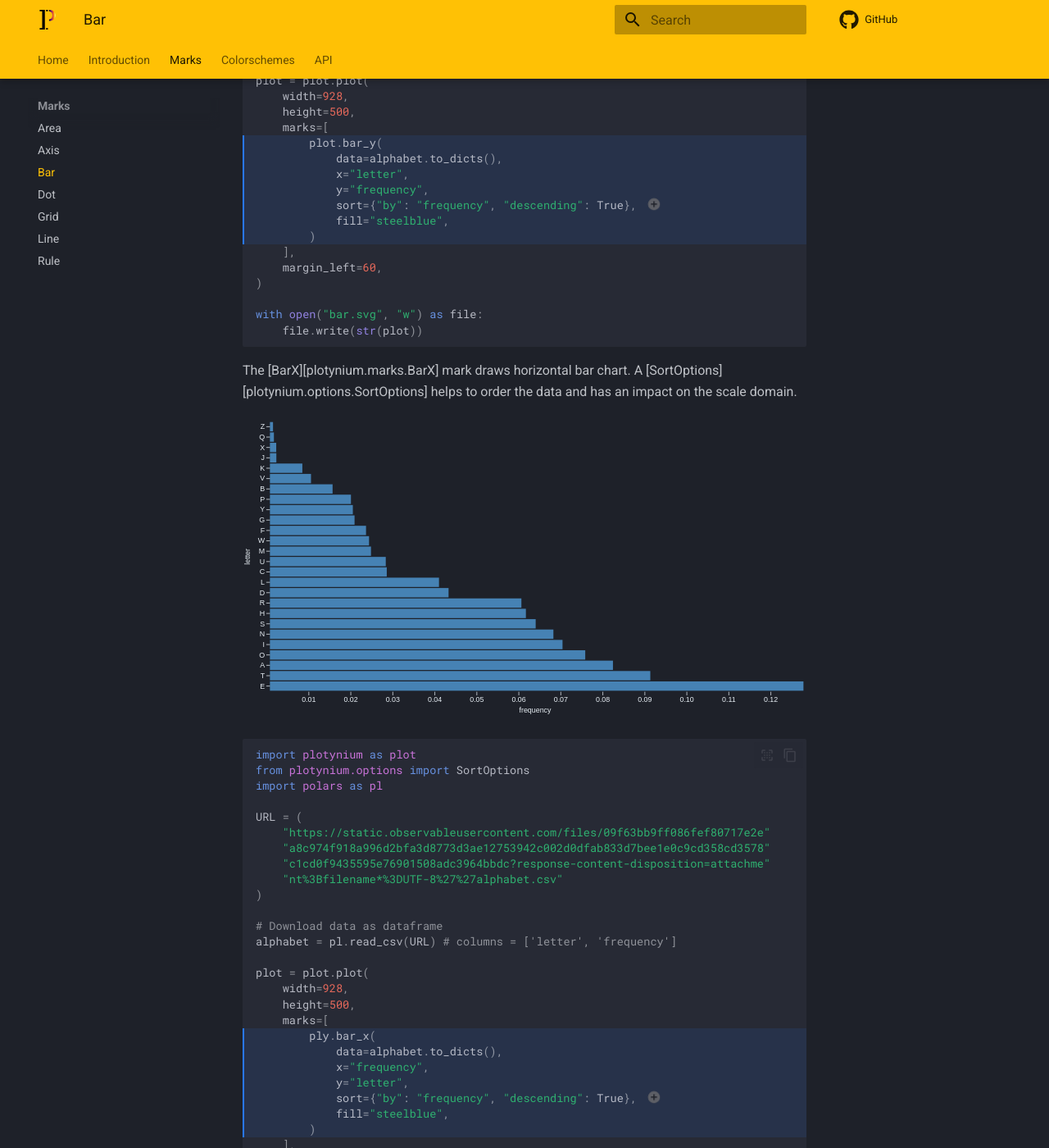
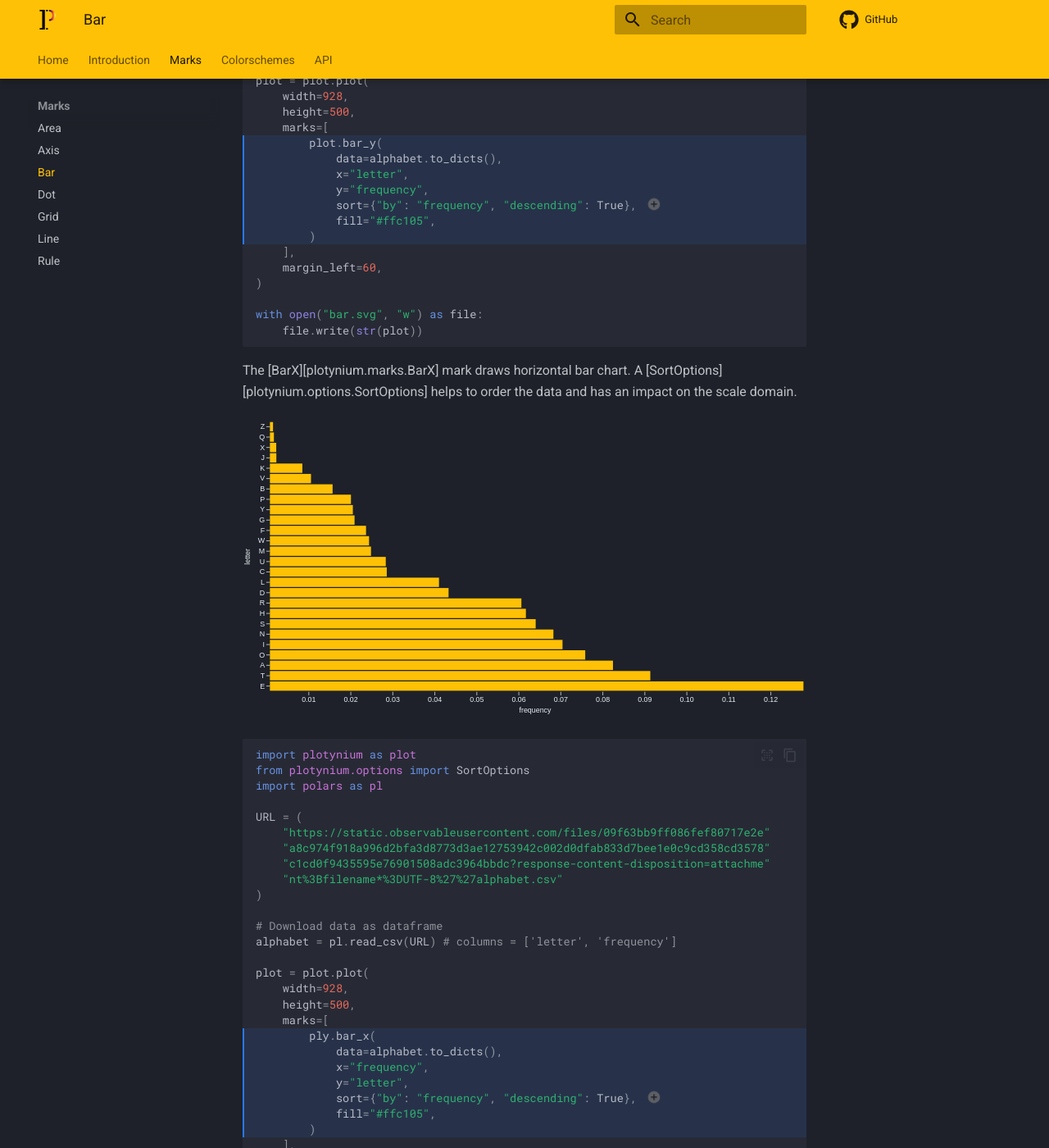
Before and after one commit to bourbonut/plotynium, an MkDocs documentation site: the page built from docs/marks/bar.md, in a window 1280 px wide and 1400 px high, scrolled down 877 px. Shown: the whole window at 82% size. Built offline with MkDocs 1.6.1 and Material for MkDocs 9.7.7, drawn with Linux system fonts in a browser that asks for light colours; comment, search, counter and statistics services are not loaded.

Commit message:
Update color "steelblue" to be amber hex color in docs

```diff
--- a/docs/marks/bar.md
+++ b/docs/marks/bar.md
@@ -28,7 +28,7 @@ plot = plot.plot(
             x="letter",
             y="frequency",
             sort={"by": "frequency", "descending": True}, # (1)!
-            fill="steelblue",
+            fill="#ffc105",
         )
     ],
     margin_left=60,
@@ -68,7 +68,7 @@ plot = plot.plot(
             x="frequency",
             y="letter",
             sort={"by": "frequency", "descending": True}, # (1)!
-            fill="steelblue",
+            fill="#ffc105",
         )
     ],
     margin_left=60,
```
Also changed, not shown: docs/marks/area.md (+1 -1 lines), docs/marks/line.md (+1 -1 lines), docs/images/area.svg, docs/images/hbar.svg, docs/images/line.svg, docs/images/vbar.svg.
